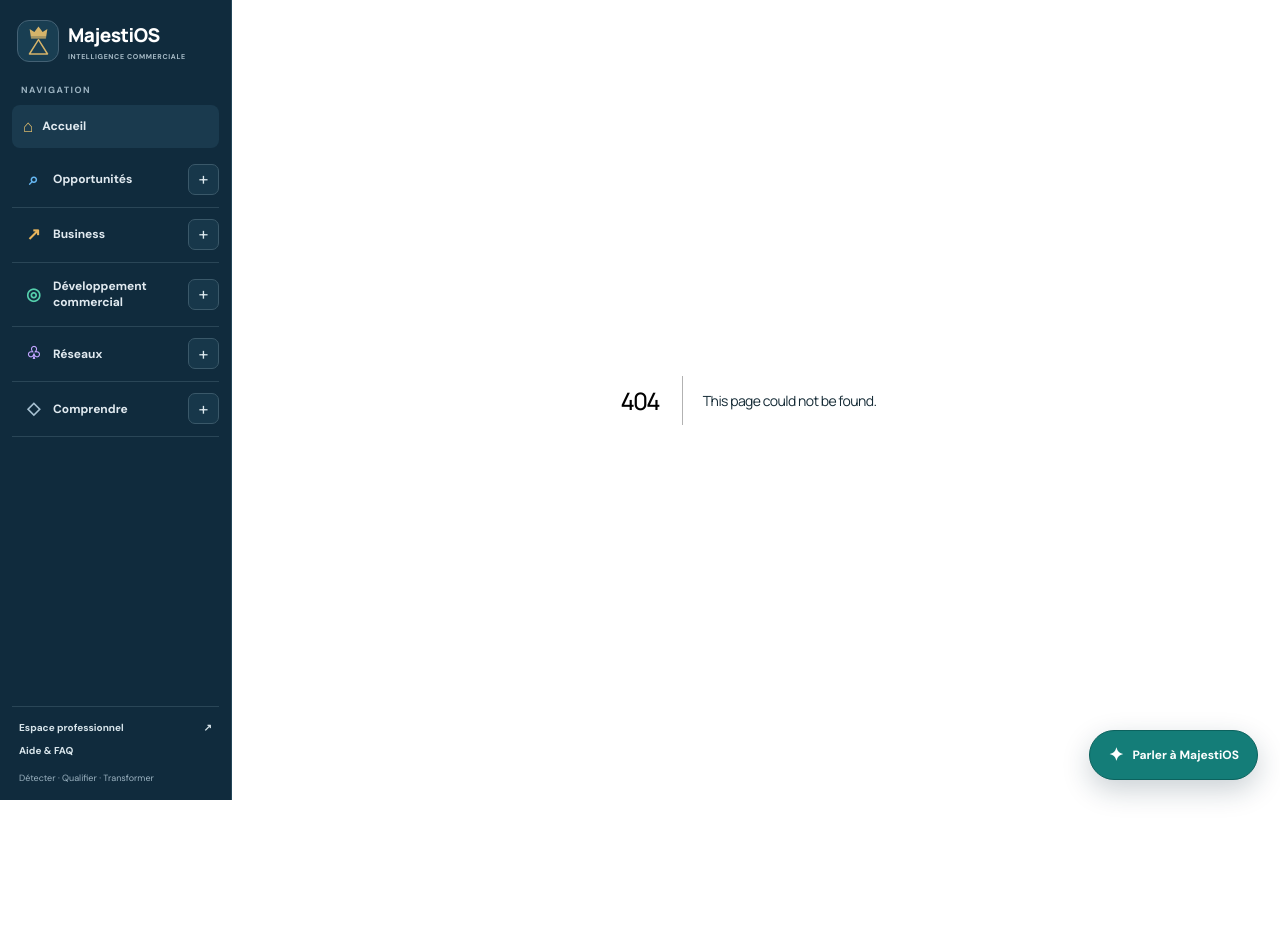
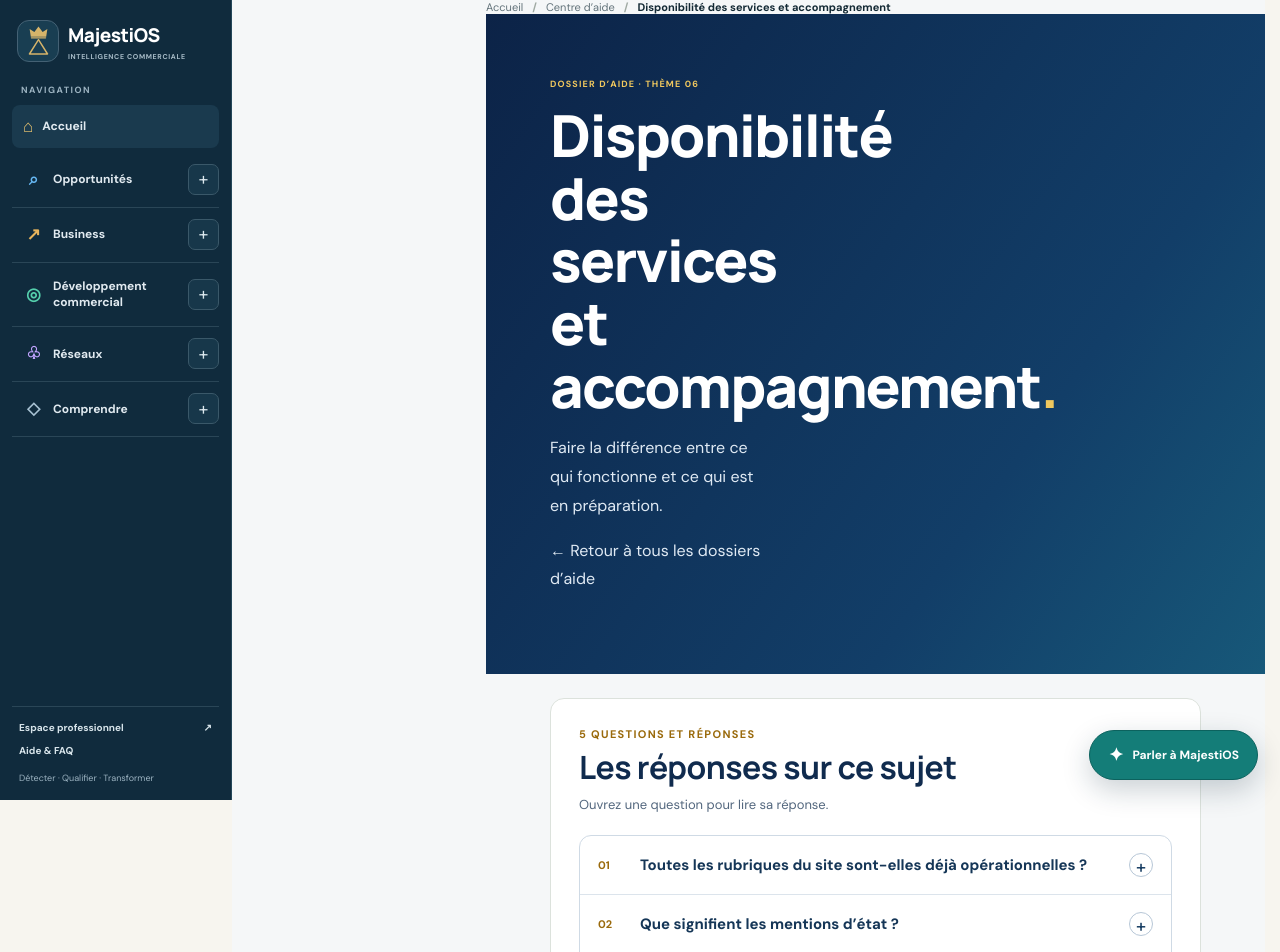
Before and after one commit to Chexpeer/Majestios, a Next.js app: page /faq/disponibilite in a window 1280 px wide. Before the commit this address had no page. Shown: the top 952 px of the page. Before the commit the page ends 800 px from the top, so only its background shows below. Built offline with nearby package versions, Linux system fonts and the light colour scheme.

Commit message:
Créer une page dédiée pour chaque thème de la FAQ

```diff
--- /dev/null
+++ b/src/app/faq/[topic]/page.tsx
@@ -0,0 +1,56 @@
+import Link from "next/link";
+import { notFound } from "next/navigation";
+import { faqSections, faqSectionById } from "@/data/faq-sections";
+
+export function generateStaticParams() {
+  return faqSections.map((section) => ({ topic: section.id }));
+}
+
+export async function generateMetadata({ params }: { params: { topic: string } }) {
+  const section = faqSectionById[params.topic];
+  return {
+    title: section ? `${section.title} — Centre d’aide MajestiOS` : "Dossier d’aide — MajestiOS",
+    description: section?.intro ?? "Consulter les réponses du centre d’aide MajestiOS."
+  };
+}
+
+export default function FAQTopicPage({ params }: { params: { topic: string } }) {
+  const section = faqSectionById[params.topic];
+  if (!section) notFound();
+
+  return <main className="public-site concept-page faq-page">
+    <nav className="breadcrumbs" aria-label="Fil d’Ariane">
+      <Link href="/">Accueil</Link><span><b>/</b><Link href="/faq">Centre d’aide</Link></span><span><b>/</b><strong>{section.title}</strong></span>
+    </nav>
+    <header className="how-section concept-hero faq-hero">
+      <div>
+        <span className="section-label">DOSSIER D’AIDE · THÈME {section.number}</span>
+        <h1>{section.title}<em>.</em></h1>
+        <p>{section.intro}</p>
+        <p><Link href="/faq">← Retour à tous les dossiers d’aide</Link></p>
+      </div>
+    </header>
+    <section className="concept-principles faq-section" aria-labelledby="faq-answers-title">
+      <div className="faq-section-heading">
+        <span className="section-label">{section.items.length} QUESTIONS ET RÉPONSES</span>
+        <h2 id="faq-answers-title">Les réponses sur ce sujet</h2>
+        <p>Ouvrez une question pour lire sa réponse.</p>
+      </div>
+      <div className="faq-questions">
+        {section.items.map((item, index) => <details className="faq-item" key={item.q}>
+          <summary><span className="faq-question-number">{String(index + 1).padStart(2, "0")}</span><span>{item.q}</span><span className="faq-toggle" aria-hidden="true">+</span></summary>
+          <div className="faq-answer"><p>{item.a}</p></div>
+        </details>)}
+      </div>
+    </section>
+    <section className="concept-principles faq-index">
+      <div className="faq-section-heading"><span className="section-label">DOSSIERS VOISINS</span><h2>Approfondir un autre sujet</h2></div>
+      <nav className="faq-topic-grid" aria-label="Autres dossiers d’aide">
+        {faqSections.filter((item) => item.id !== section.id).map((item) => <Link className="faq-topic-card" key={item.id} href={`/faq/${item.id}`}>
+          <span className="faq-topic-number">{item.number}</span><span className="faq-topic-copy"><strong>{item.title}</strong><small>{item.intro}</small></span><span className="faq-topic-arrow" aria-hidden="true">↗</span>
+        </Link>)}
+      </nav>
+    </section>
+    <footer className="page-footer"><span>MAJESTIOS · DÉTECTER → QUALIFIER → IDENTIFIER → CONTACTER → TRANSFORMER → CAPITALISER</span><Link href="/faq">Centre d’aide</Link></footer>
+  </main>;
+}
```
